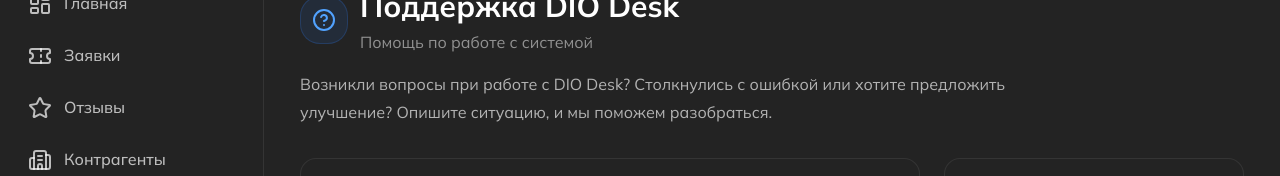
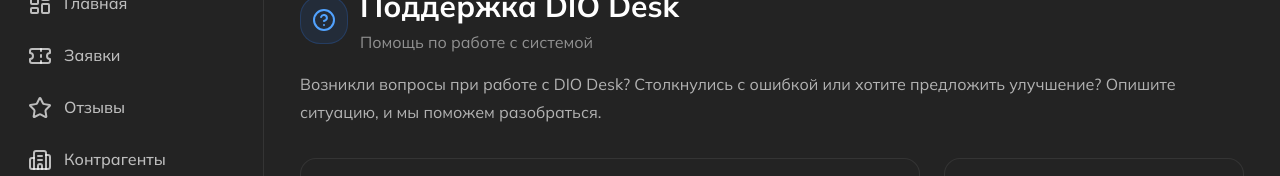
Before and after one commit to DreminIlarion/diodesk_fork_prod_version, a React (Vite) app in the folder frontend/: page /support in a window 1280 px wide. Shown: the part 157-333 px from the top of the page. Built offline with nearby package versions, Linux system fonts and the light colour scheme; no server answers; sample sign-in values are in the browser's storage.

Commit message:
19.10.2026 На фронте Добавляю страницу Поддержки

```diff
--- a/frontend/src/pages/SupportPage.tsx
+++ b/frontend/src/pages/SupportPage.tsx
@@ -507,7 +507,7 @@ export default function SupportPage() {
   // ===========================================================================
 
   return (
-    <div className="mx-auto max-w-5xl px-4 pb-14 sm:px-6">
+    <div className="mx-auto px-4 pb-14 sm:px-6">
 
       {/* Back */}
 
@@ -553,7 +553,7 @@ export default function SupportPage() {
 
         </div>
 
-        <p className="max-w-3xl text-base leading-7 text-[var(--text-primary)]/65">
+        <p className=" text-base leading-7 text-[var(--text-primary)]/65">
           Возникли вопросы при работе с DIO Desk?
           Столкнулись с ошибкой или хотите предложить улучшение?
           Опишите ситуацию, и мы поможем разобраться.
```
